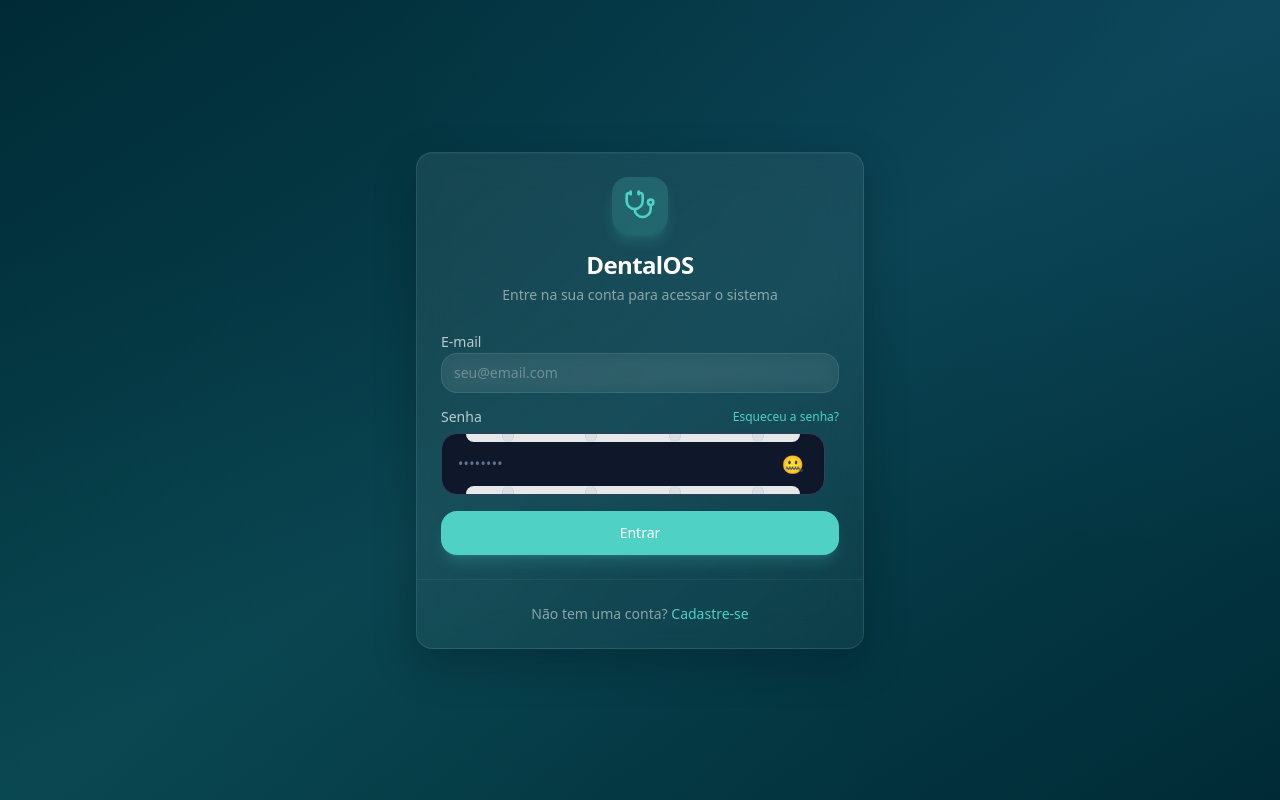
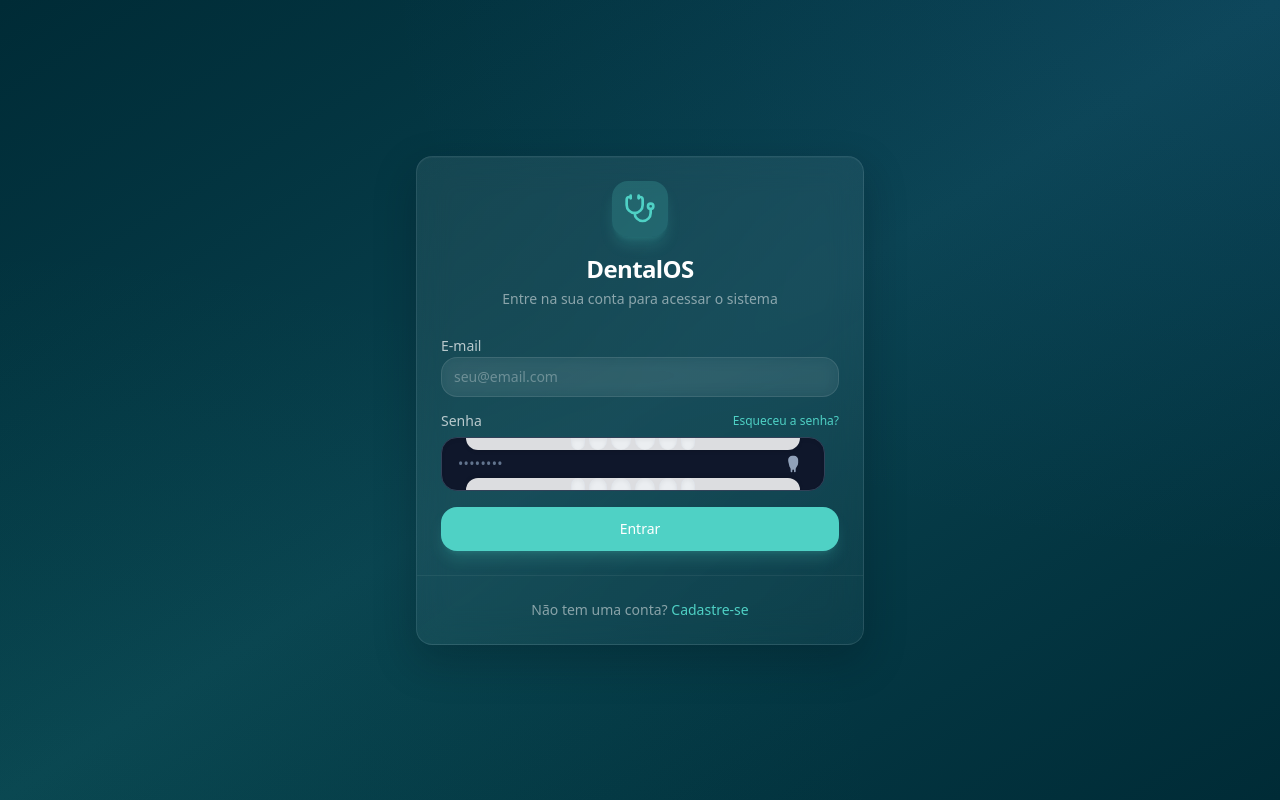
Before and after one commit to Godoindustry/DentalOS, a Next.js app: page /login in a window 1280 px wide. Built offline with nearby package versions, Linux system fonts and the light colour scheme.

Commit message:
style: atualiza animacao e icone do dente no input de senha

```diff
--- a/src/components/ui/dental-password-input.tsx
+++ b/src/components/ui/dental-password-input.tsx
@@ -23,16 +23,18 @@ export function DentalPasswordInput({
 
         {/* Arcada Dentária Superior (Animação) */}
         <motion.div
-          animate={{ y: showPassword ? -12 : 0 }}
-          transition={{ duration: 0.25, ease: "easeInOut" }}
-          className="absolute top-0 left-6 right-6 h-2 bg-white rounded-b-md shadow-sm flex justify-around opacity-90 pointer-events-none"
+          animate={{ y: showPassword ? -16 : 0 }}
+          transition={{ duration: 0.3, ease: "easeInOut" }}
+          className="absolute top-0 left-6 right-6 h-3 bg-white/90 rounded-b-lg shadow-[0_2px_4px_rgba(0,0,0,0.1)] flex justify-center gap-1 opacity-95 pointer-events-none"
           title="Arcada Superior"
         >
-          {/* Detalhes estéticos dos dentes superiores */}
-          <div className="w-3 h-2 bg-slate-100 border-x border-slate-200 rounded-b-sm" />
-          <div className="w-3 h-2 bg-slate-100 border-x border-slate-200 rounded-b-sm" />
-          <div className="w-3 h-2 bg-slate-100 border-x border-slate-200 rounded-b-sm" />
-          <div className="w-3 h-2 bg-slate-100 border-x border-slate-200 rounded-b-sm" />
+          {/* Dentes superiores arredondados e realistas */}
+          <div className="w-3.5 h-full bg-slate-50 border-x border-slate-200/50 rounded-b-full shadow-inner" />
+          <div className="w-4.5 h-full bg-slate-50 border-x border-slate-200/50 rounded-b-full shadow-inner" />
+          <div className="w-5 h-full bg-slate-50 border-x border-slate-200/50 rounded-b-full shadow-inner" />
+          <div className="w-5 h-full bg-slate-50 border-x border-slate-200/50 rounded-b-full shadow-inner" />
+          <div className="w-4.5 h-full bg-slate-50 border-x border-slate-200/50 rounded-b-full shadow-inner" />
+          <div className="w-3.5 h-full bg-slate-50 border-x border-slate-200/50 rounded-b-full shadow-inner" />
         </motion.div>
 
         {/* Input de Senha */}
@@ -45,33 +47,42 @@ export function DentalPasswordInput({
           {...props}
         />
 
-        {/* Botão Interativo "Boca" (Substitui o olho tradicional) */}
+        {/* Botão Interativo "Dente SVG" (Substitui o olho tradicional) */}
         <button
           type="button"
           onClick={() => setShowPassword(!showPassword)}
           className="ml-3 z-20 text-slate-400 hover:text-white transition-colors focus:outline-none flex items-center justify-center p-1"
           aria-label="Revelar senha"
         >
-          <motion.div
-            animate={{ scale: showPassword ? 1.1 : 1 }}
-            className="text-lg"
+          <svg
+            viewBox="0 0 24 24"
+            fill="currentColor"
+            className={`w-5 h-5 transition-transform duration-300 ${showPassword ? 'text-white' : 'text-slate-400'}`}
           >
-            {showPassword ? "👄" : "🤐"}
-          </motion.div>
+            {showPassword ? (
+              // Dente vazado (senha revelada)
+              <path d="M12 2c2.761 0 5 2.239 5 5v3.5c0 1.5-.5 3-1.5 4.5-.5.75-1.5 2-1.5 3.5v2.5a1 1 0 0 1-2 0v-1.5c0-.5-.5-1-1-1s-1 .5-1 1v1.5a1 1 0 0 1-2 0v-2.5c0-1.5-1-2.75-1.5-3.5C5.5 10.5 5 9 5 7.5V7c0-2.761 2.239-5 5-5Zm0 2c-1.657 0-3 1.343-3 3v3.5c0 1.956.705 3.655 1.762 4.908A5.474 5.474 0 0 0 11 16.5v1.28c.32-.087.653-.18 1-.28.347.1.68.193 1 .28v-1.28a5.474 5.474 0 0 0 .238-1.092C14.295 14.155 15 12.456 15 10.5V7c0-1.657-1.343-3-3-3Z" />
+            ) : (
+              // Dente sólido (senha oculta)
+              <path d="M12 2c2.761 0 5 2.239 5 5v3.5c0 1.5-.5 3-1.5 4.5-.5.75-1.5 2-1.5 3.5v2.5a1 1 0 0 1-2 0v-1.5c0-.5-.5-1-1-1s-1 .5-1 1v1.5a1 1 0 0 1-2 0v-2.5c0-1.5-1-2.75-1.5-3.5C5.5 10.5 5 9 5 7.5V7c0-2.761 2.239-5 5-5Z" />
+            )}
+          </svg>
         </button>
 
         {/* Arcada Dentária Inferior (Animação) */}
         <motion.div
-          animate={{ y: showPassword ? 12 : 0 }}
-          transition={{ duration: 0.25, ease: "easeInOut" }}
-          className="absolute bottom-0 left-6 right-6 h-2 bg-white rounded-t-md shadow-sm flex justify-around opacity-90 pointer-events-none"
+          animate={{ y: showPassword ? 16 : 0 }}
+          transition={{ duration: 0.3, ease: "easeInOut" }}
+          className="absolute bottom-0 left-6 right-6 h-3 bg-white/90 rounded-t-lg shadow-[0_-2px_4px_rgba(0,0,0,0.1)] flex justify-center gap-1 opacity-95 pointer-events-none"
           title="Arcada Inferior"
         >
-          {/* Detalhes estéticos dos dentes inferiores */}
-          <div className="w-3 h-2 bg-slate-100 border-x border-slate-200 rounded-t-sm" />
-          <div className="w-3 h-2 bg-slate-100 border-x border-slate-200 rounded-t-sm" />
-          <div className="w-3 h-2 bg-slate-100 border-x border-slate-200 rounded-t-sm" />
-          <div className="w-3 h-2 bg-slate-100 border-x border-slate-200 rounded-t-sm" />
+          {/* Dentes inferiores arredondados e realistas */}
+          <div className="w-3.5 h-full bg-slate-50 border-x border-slate-200/50 rounded-t-full shadow-inner" />
+          <div className="w-4.5 h-full bg-slate-50 border-x border-slate-200/50 rounded-t-full shadow-inner" />
+          <div className="w-5 h-full bg-slate-50 border-x border-slate-200/50 rounded-t-full shadow-inner" />
+          <div className="w-5 h-full bg-slate-50 border-x border-slate-200/50 rounded-t-full shadow-inner" />
+          <div className="w-4.5 h-full bg-slate-50 border-x border-slate-200/50 rounded-t-full shadow-inner" />
+          <div className="w-3.5 h-full bg-slate-50 border-x border-slate-200/50 rounded-t-full shadow-inner" />
         </motion.div>
 
       </div>
```
